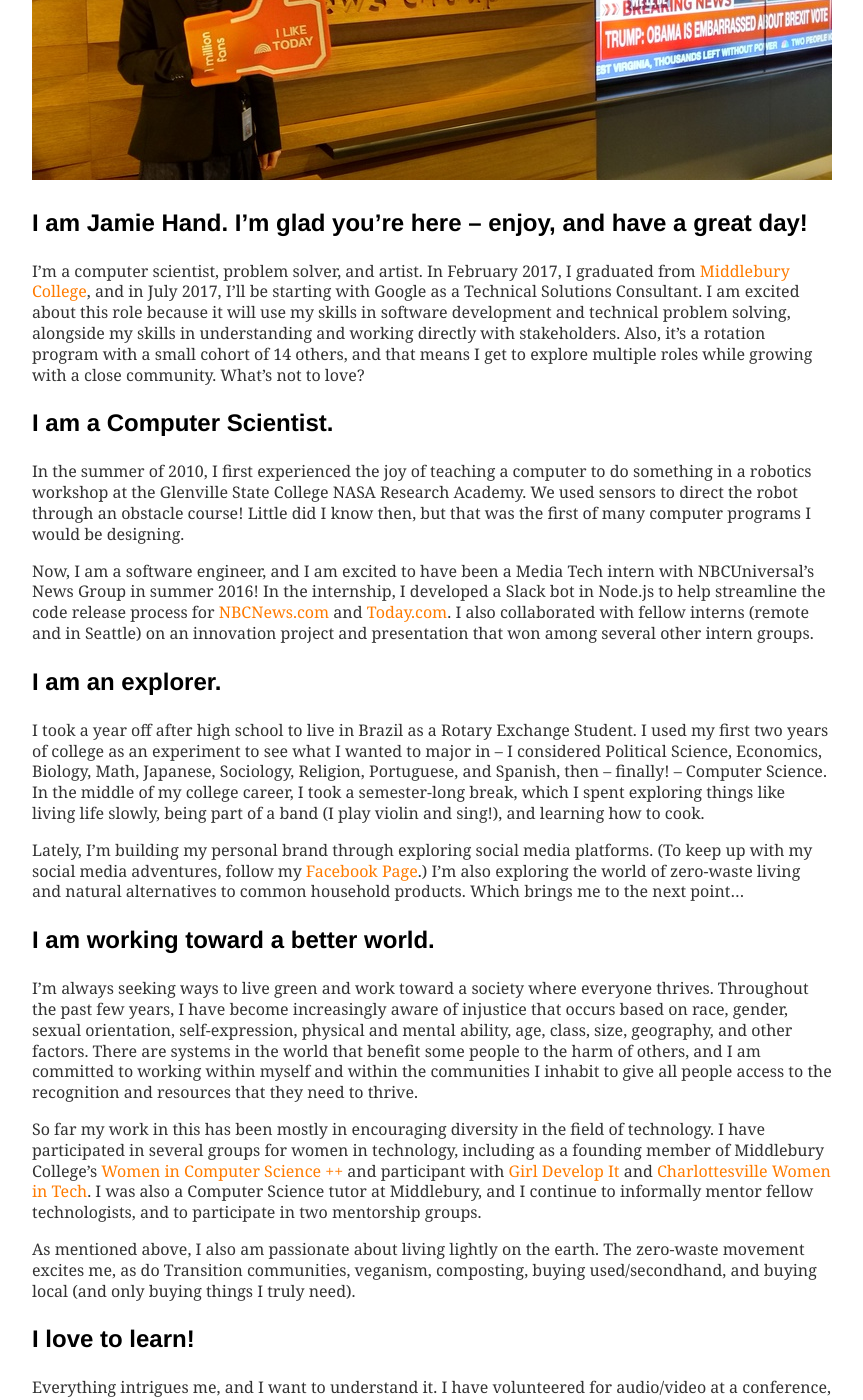
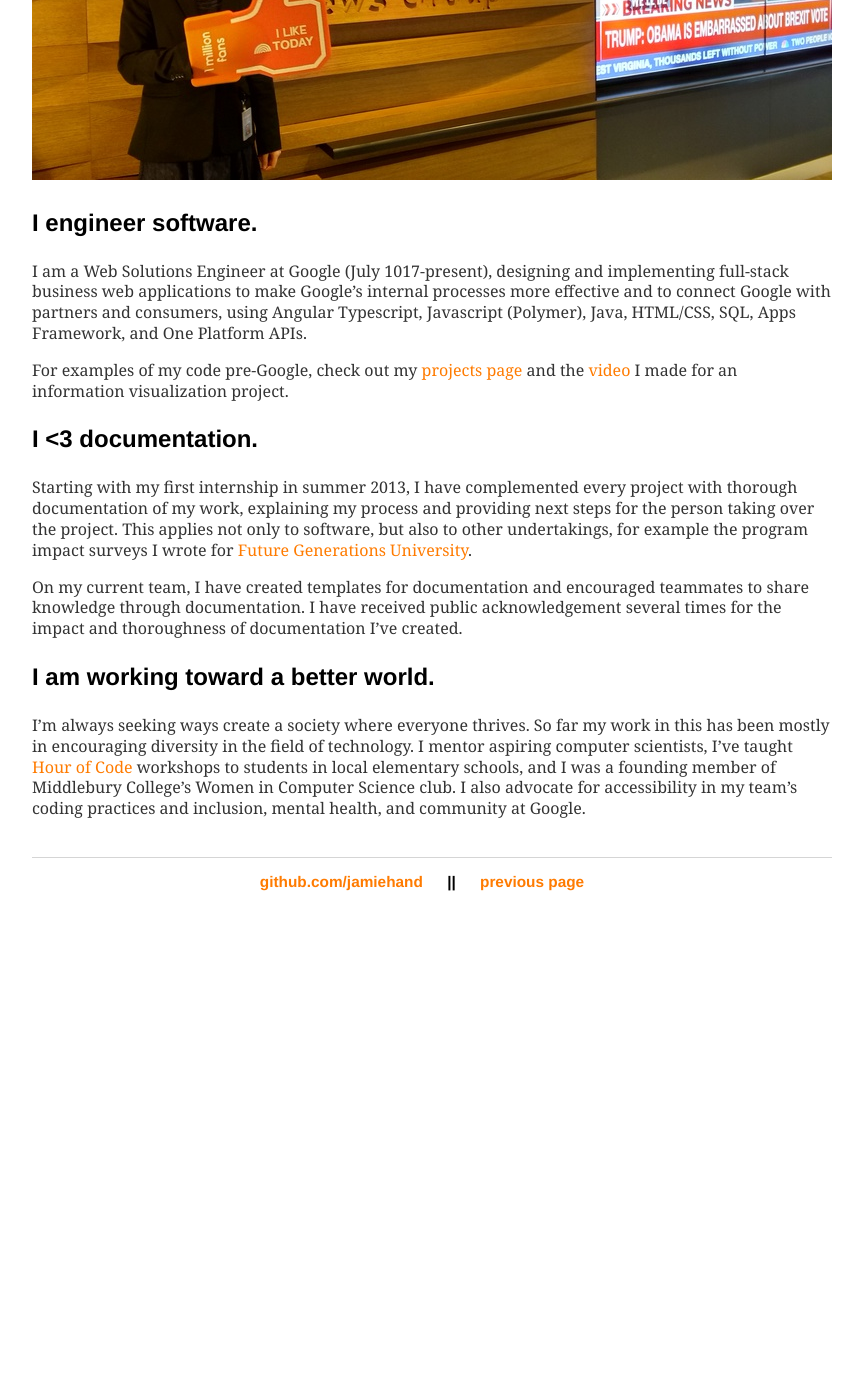
Before and after one commit to jamiehand/jamiehand.github.io, a Jekyll site: the page built from index.md, in a window 1280 px wide and 1400 px high, scrolled down 438 px. Shown: the whole window, without its empty margins (208-1071 px from the left). Built offline with Jekyll 4.4.1, drawn with Linux system fonts in a browser that asks for light colours; after the commit the page ends 1389 px from its top, so only the background shows below that; some of the changed text lies outside the part shown.

Commit message:
Update index.md

```diff
--- a/index.md
+++ b/index.md
@@ -1,100 +1,30 @@
 ---
 layout: default
-title: Jamie Hand, Software Developer
+title: Jamie Hand, Software Engineer
 ---
 
-# Hello!
+# Hello! I'm Jamie.
 
 ![A picture of me in front of a TV and a NBCUniversal News Group sign, smiling and holding a foam "thumbs up" on my hand.](/img/photos/large/nbcu_newsgroup.jpg)
 
-### I am Jamie Hand. I'm glad you're here -- enjoy, and have a great day!
+### I engineer software.
 
-I'm a computer scientist, problem solver, and artist. In February 2017, I graduated from
-[Middlebury College](http://www.middlebury.edu), and in July 2017, I'll be starting with
-Google as a Technical Solutions Consultant. I am excited about this role because it
-will use my skills in software development and technical problem solving, alongside my
-skills in understanding and working directly with stakeholders. Also, it's a rotation
-program with a small cohort of 14 others, and that means I get to explore multiple
-roles while growing with a close community. What's not to love?
+I am a Web Solutions Engineer at Google (July 1017-present), designing and implementing full-stack business web applications to make Google's internal processes more effective and to connect Google with partners and consumers, using Angular Typescript, Javascript (Polymer), Java, HTML/CSS, SQL, Apps Framework, and One Platform APIs.
 
-### I am a Computer Scientist.
+For examples of my code pre-Google, check out my [projects page](/projects/) and the [video](https://youtu.be/JJ6BN8t3a1Y) I made for an information visualization project.
 
-In the summer of 2010, I first experienced the joy of teaching a computer to do
-something in a robotics workshop at the Glenville State College NASA
-Research Academy. We used sensors to direct the robot through an obstacle
-course! Little did I know then, but that was the first of many computer
-programs I would be designing.
+### I \<3 documentation.
 
-Now, I am a software engineer, and
-I am excited to have been a Media Tech intern with NBCUniversal's News Group
-in summer 2016! In the internship, I developed a Slack bot in Node.js to help streamline
-the code release process for [NBCNews.com](http://www.nbcnews.com/) and
-[Today.com](http://www.today.com/). I also collaborated
-with fellow interns (remote and in Seattle) on an innovation project and
-presentation that won among several other intern groups.
+Starting with my first internship in summer 2013, I have complemented every project with thorough documentation of my work, explaining my process and providing next steps for the person taking over the project. This applies not only to software, but also to other undertakings, for example the program impact surveys I wrote for [Future Generations University](http://learn.future.edu/).
 
-### I am an explorer.
-
-I took a year off after high school to live in Brazil as a Rotary Exchange
-Student. I used my first two years of college as an experiment to see what I
-wanted to major in -- I considered Political Science, Economics, Biology, Math,
-Japanese, Sociology, Religion, Portuguese, and Spanish, then -- finally! -- Computer Science.
-In the middle of my college career, I took a semester-long break,
-which I spent exploring things like living life slowly, being
-part of a band (I play violin and sing!), and learning how to cook.
-
-Lately, I'm building my personal brand through exploring social
-media platforms. (To keep up with my social media adventures, follow my
-[Facebook Page](https://www.facebook.com/jamiechand4/).)
-I'm also exploring the world of zero-waste living and natural
-alternatives to common household products. Which brings me to the next point...
+On my current team, I have created templates for documentation and encouraged teammates to share knowledge through documentation. I have received public acknowledgement several times for the impact and thoroughness of documentation I've created.
 
 ### I am working toward a better world.
 
-I'm always seeking ways to live green and work toward a society where everyone thrives.
-Throughout the past few years, I have become increasingly aware of injustice
-that occurs based on race, gender, sexual orientation,
-self-expression, physical and mental ability, age, class, size,
-geography, and other
-factors. There are systems in the world that benefit some people to the
-harm of others, and I am committed to working within myself and within the
-communities I inhabit to give all people access to the recognition and
-resources that they need to thrive.
-
+I'm always seeking ways create a society where everyone thrives.
 So far my work in this has been mostly in encouraging diversity
-in the field of technology. I have participated in several groups for women
-in technology, including as a founding member of Middlebury College's
-[Women in Computer Science ++](http://middleburywics.weebly.com/) and
-participant with [Girl Develop It](http://www.meetup.com/Girl-Develop-It-CentralVA/)
-and [Charlottesville Women in Tech](http://www.charlottesvillewomenintech.com/).
-I was also a Computer Science tutor at Middlebury, and I continue to informally mentor
-fellow technologists, and to participate in two mentorship groups.
-
-As mentioned above, I also am passionate about living lightly on the earth.
-The zero-waste movement excites me, as do Transition communities, veganism,
-composting, buying used/secondhand, and buying local (and only buying things I truly need).
-
-### I love to learn!
-
-Everything intrigues me, and I want to understand it. I have volunteered
-for audio/video at a conference, interned at a shelter for immigrants,
-interviewed 24 alumni of an international graduate school, submitted
-payment vouchers for a lawyer, washed dishes at a
-restaurant, and helped set up meals for conferences.
-I watch YouTube videos and listen to podcasts
-on tech, problem solving, web design, personal branding, feminism,
-racial justice, self-care, workouts, and whatever else catches my eye
-(including the occasional [cat video](https://youtu.be/gp-zQ7gQYV0)).
-
-All of these teach
-me more about myself and about the world (okay, maybe not the cat videos -- but they
-do bring me joy). I especially enjoy learning about sustainable living, entrepreneurship,
-public speaking, branding, design, the technological systems that make our world work, and
-new ways to approach problems. I also love to listen to people talk about
-their interests -- to learn why their passions matter to them and
-what I might want to know about those areas.
-I look forward to learning from whatever comes next!
-
-### Bonus fun fact: I \<3 documentation.
-
-Starting with my first internship in summer 2013, I have complemented every large project I've done with thorough documentation of my work, explaining my process and providing next steps for the person taking over the project. This includes my Slack bot for [NBCUniversal News Group's](http://www.nbcnews.com/) releases (summer 2016), the start of the [Open Science Framework](https://osf.io/) API wrapper (summer 2015), and two alumni surveys for [Future Generations University](http://learn.future.edu/) (summer 2013 and spring 2017). You can read more about the Slack bot and API wrapper on my [projects page](/projects/).
+in the field of technology. I mentor aspiring computer scientists,
+I've taught [Hour of Code](https://hourofcode.com/us) workshops to students in local elementary schools,
+and I was a founding member of Middlebury College's Women in Computer Science club.
+I also advocate for accessibility in my team's coding practices and
+inclusion, mental health, and community at Google.
```
